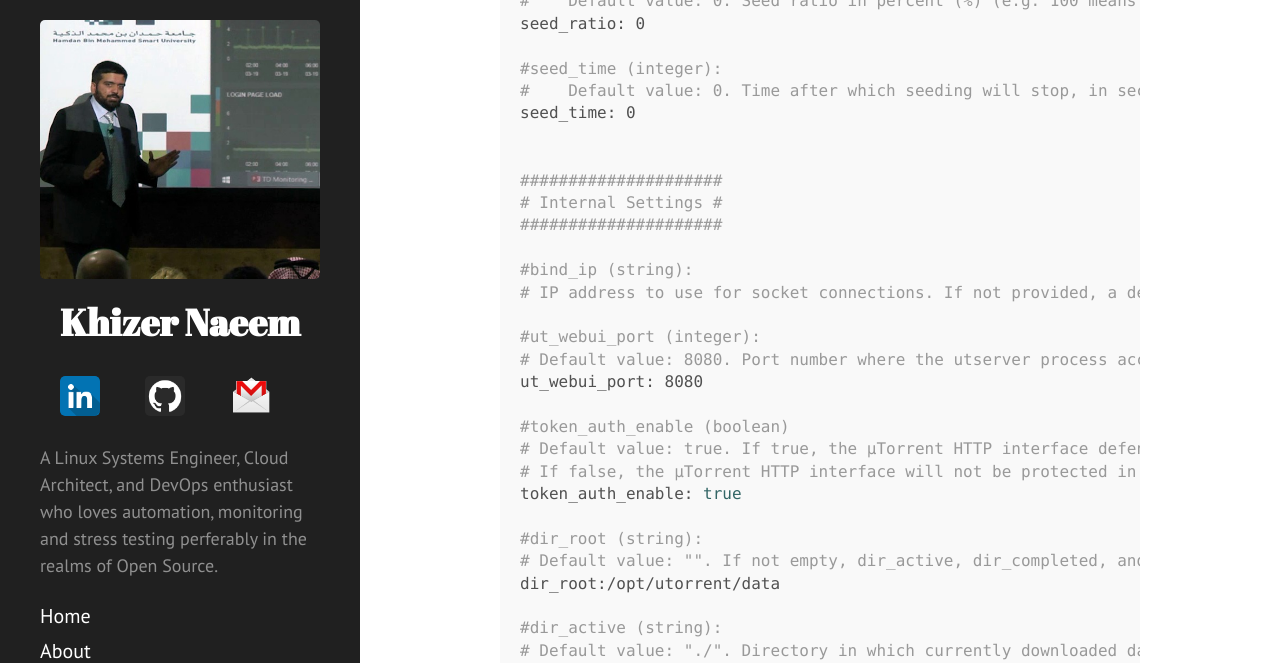
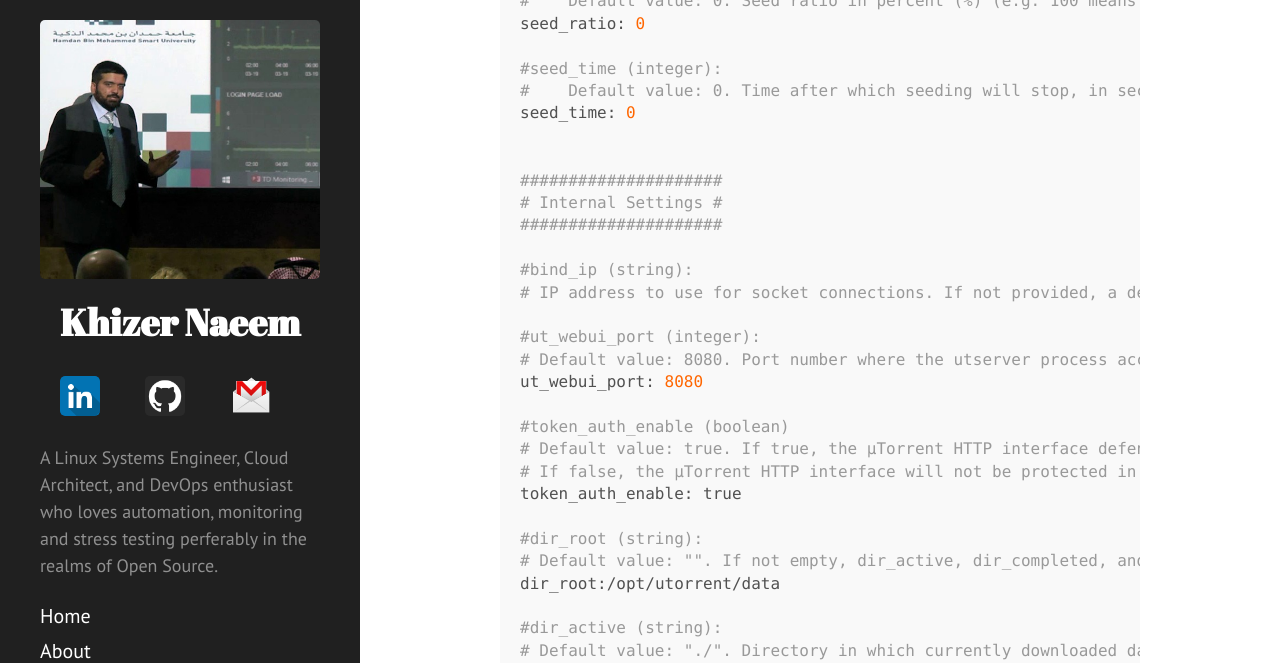
Before and after one commit to kxr/kxr.github.io, a Jekyll site: the page built from _posts/2011-12-30-utorrent-server-on-linux-step-by-step-how-to.md, in a window 1280 px wide and 1400 px high, scrolled down 6096 px. Shown: the top 663 px of the window. Built offline with Jekyll 4.4.1, drawn with Linux system fonts in a browser that asks for light colours; comment, search, counter and statistics services are not loaded; some of the changed text lies outside the part shown.

Commit message:
finalizing post, using conf highlighter for the conf block

```diff
--- a/_posts/2011-12-30-utorrent-server-on-linux-step-by-step-how-to.md
+++ b/_posts/2011-12-30-utorrent-server-on-linux-step-by-step-how-to.md
@@ -163,7 +163,7 @@ I've created this config file from the documentation and added all the options I
 
 Here it is (only dir_root is set to /opt/utorrent/data all other values are default):
 
-{% highlight shell %}
+{% highlight conf %}
 ###########################################
 ###                                     ###
 ### Utorrent Server v3.0 Config File    ###
```
